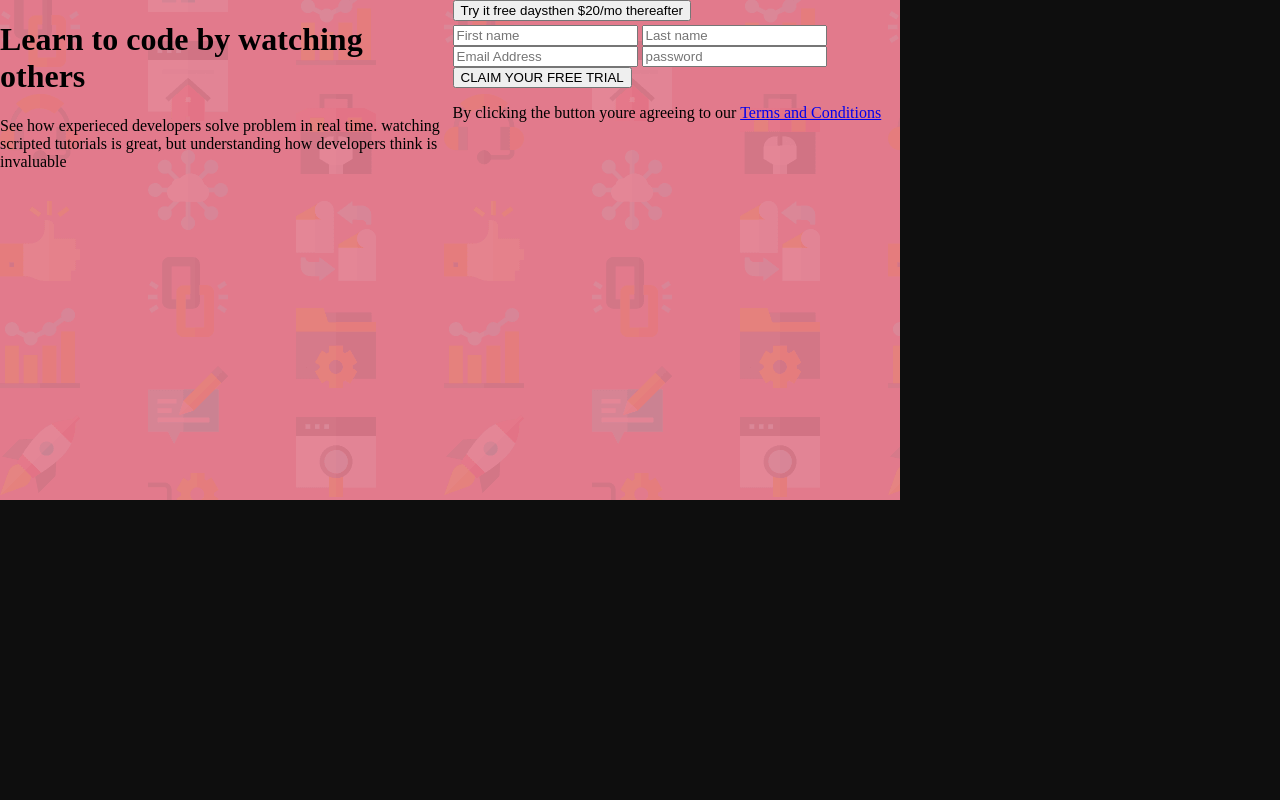
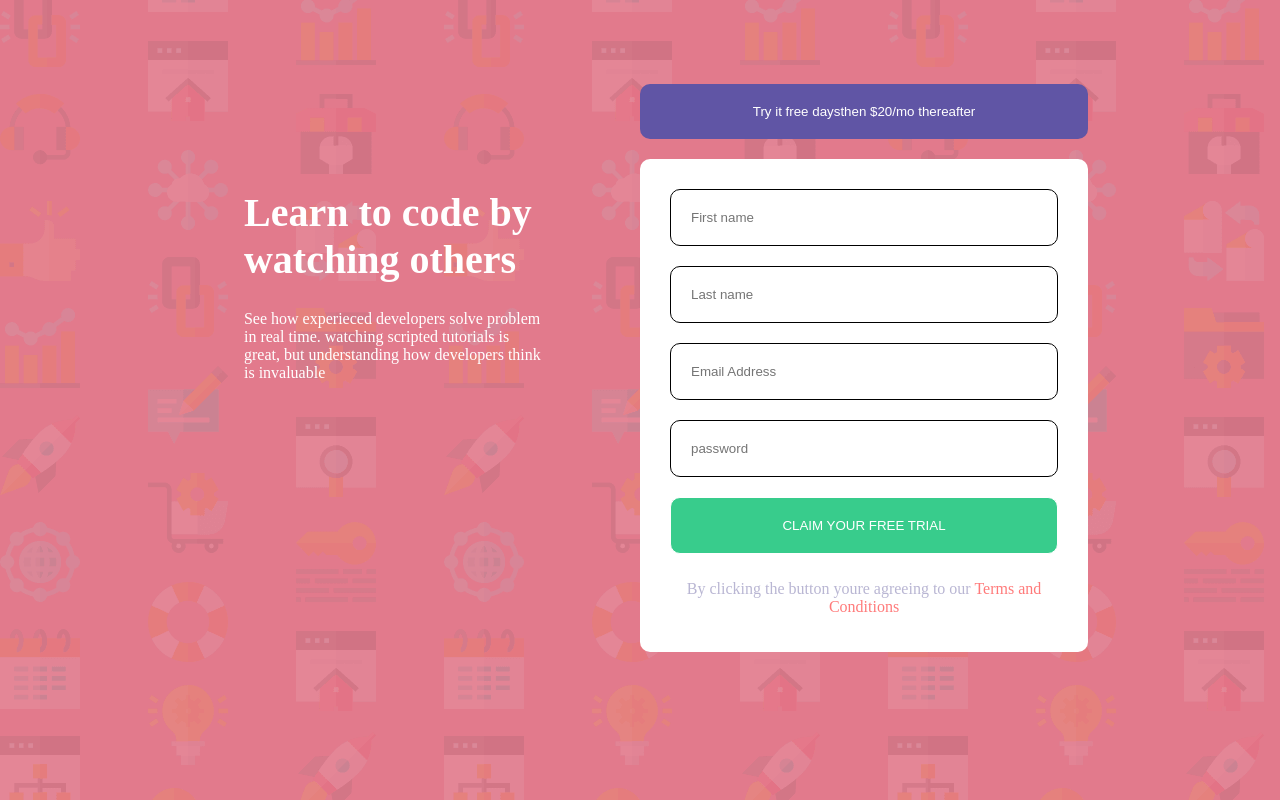
Before and after one commit to mirera/media-qeuries-1, a plain HTML site: page index.html in a window 1280 px wide. Drawn offline with Linux system fonts and the light colour scheme; a web font is replaced by a local one.

Commit message:
redesigned form

```diff
--- a/index.html
+++ b/index.html
@@ -13,10 +13,8 @@
             <h1>Learn to code by watching others</h1>
             <p>See how experieced developers solve problem in real time. watching scripted tutorials is great, but understanding how developers think is invaluable</p>
         </div>
-        <div class="right-top-container">
+        <div class="right-container">
             <button><span>Try it free days</span>then $20/mo thereafter</button>
-        </div>
-        <div class="right-botto-container">
             <form>
                 <input type="text", name placeholder="First name" required>
                 <input type="text", name placeholder="Last name" required>
--- a/style.css
+++ b/style.css
@@ -1,32 +1,144 @@
+@import url('https://fonts.google.com/specimen/Poppins');
 *{
-
+    box-sizing: border-box;
 }
 
 body{
     margin: 0;
     padding: 0;
-    background-color: #0e0e0e;
+    font-size: 16px;
+    font-family: Poppins sans-serif;
+    background-color: rgb(226, 122, 140);
+    background-image:url('/resources/bg-intro-desktop.png') ;
 }
 .container{
-    height: 500px;
-    width: 900px;
-    background-color: rgb(226, 122, 140);
-    background-image: url(/resources/bg-intro-desktop.png);
-    display: grid;
-    grid-template-columns: 1fr 1fr;
-    grid-template-rows: 20px auto auto ;
-    grid-gap: 5px;
+    width: 70%;
+    margin: 5% auto;
+    display: flex;
+    height: auto;
 
 }
 .left-container{
-    grid-column: 1 / 2;
-    grid-row: 1 / 3 ;
+    color: white;
+    width: 50%;
+    padding: 11% 1%;
 }
-.right-top-container{
-    grid-column: 2 / 3 ;
-    grid-row: 1 / 2;
+.left-container h1{
+    color: white;
+    width: 90%;
+    padding: 0px 10% 0;
+    font-weight: 700;
+    font-size: 40px;
+
 }
-.right-botto-container{
-    grid-column: 2 / 3 ;
-    grid-row: 2 / 3;
+.left-container p{
+    color: white;
+    width: 90%;
+    padding: 0px 10% 0;
+    font-weight: 400;
+    font-size: 16px
 }
+.right-container{
+    color: white;
+    width: 50%
+}
+.right-container button{
+    background-color: hsl(248, 32%, 49%);
+    width: 100%;
+    margin: 20px 0px;
+    background-color: rgb(96, 85, 165);
+    width: 100%;
+    padding: 20px;
+    border: none;
+    border-radius: 10px;
+    color: white;
+}
+.right-container form{
+    background-color: white;
+    width: 100%;
+    display: flex;
+    flex-direction: column;
+    border-radius: 10px;
+    padding: 20px
+}
+form input[type="text"], input[type="email"], input[type="password"], input[type="submit"] {
+    padding: 20px;
+    border: solid 0.5px;
+    border-radius: 10px;
+    margin: 10px;
+}
+form input[type="submit"] {
+    background-color: hsl(154, 59%, 51%);
+    color: white;
+}
+form a, p{
+    color: hsl(0, 100%, 74%);
+    text-decoration: none;
+
+}
+form p{
+    color: hsl(246, 25%, 77%);
+    text-align: center;
+
+}
+@media screen and (max-width:900px){
+    .container{
+        width: 88%;
+        margin: 5% auto;
+
+    }
+
+}
+/*@media screen and (max-width:600px){
+    .container{
+        width: 88%;
+        margin: auto;
+        display: flex;
+        flex-direction: column;
+        height: auto;
+        flex-wrap: wrap;
+        align-content: center;
+
+    }
+    .left-container{
+        color: white;
+        width: 100%;
+        padding: 10% 0%;
+        margin: auto;
+        text-align: center;
+    }
+    .right-container{
+        color: white;
+        width: 100%;
+        margin: auto;
+    }
+
+}
+*/
+
+@media screen and (max-width:375px){
+    .container{
+        width: 88%;
+        margin: auto;
+        display: flex;
+        flex-direction: column;
+        height: auto;
+        flex-wrap: wrap;
+        align-content: center;
+
+    }
+    .left-container{
+        color: white;
+        width: 100%;
+        padding: 10% 0%;
+        margin: auto;
+        text-align: center;
+    }
+    .right-container{
+        color: white;
+        width: 100%;
+        /* padding: 10% 0%; */
+        margin: auto;
+    }
+
+}
```
